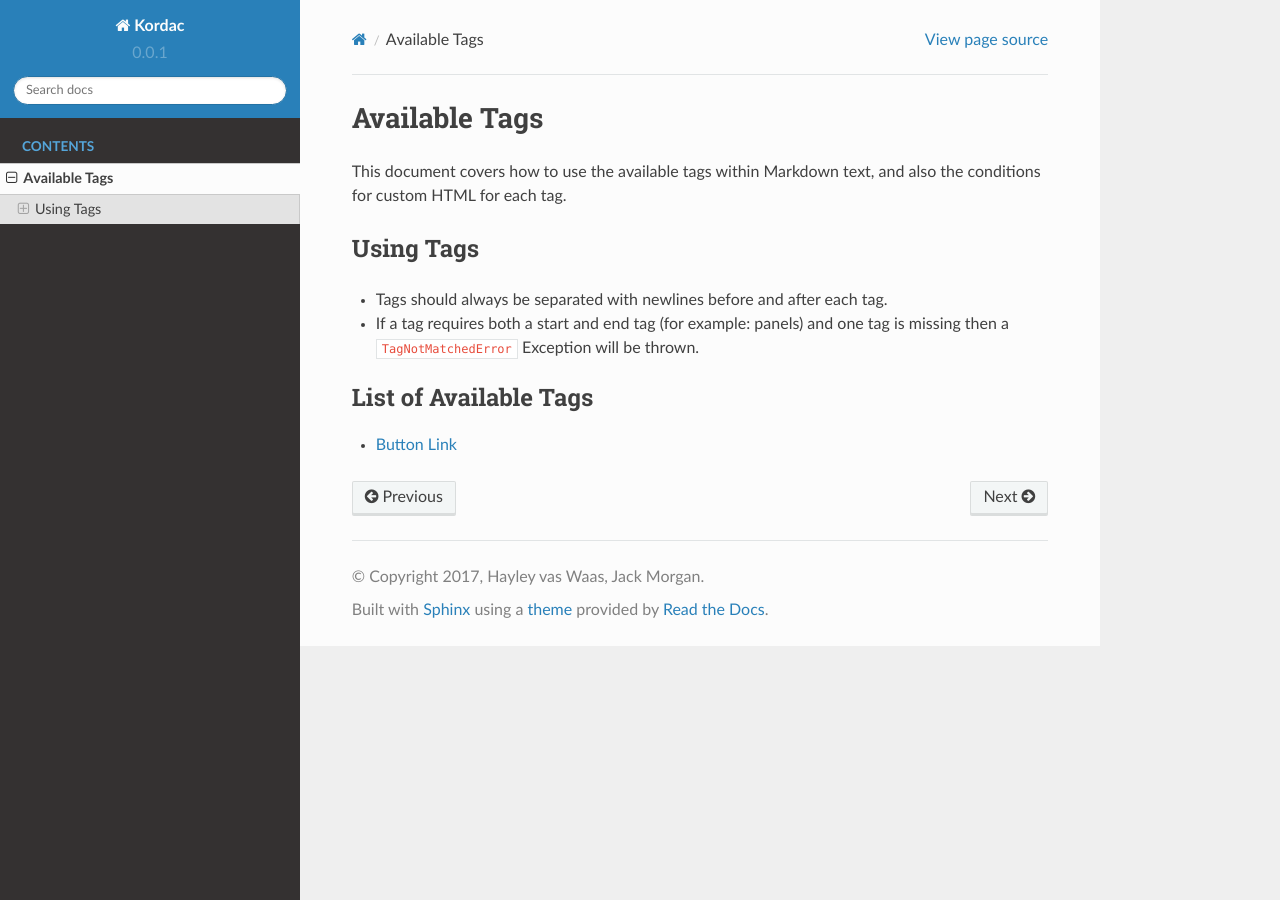
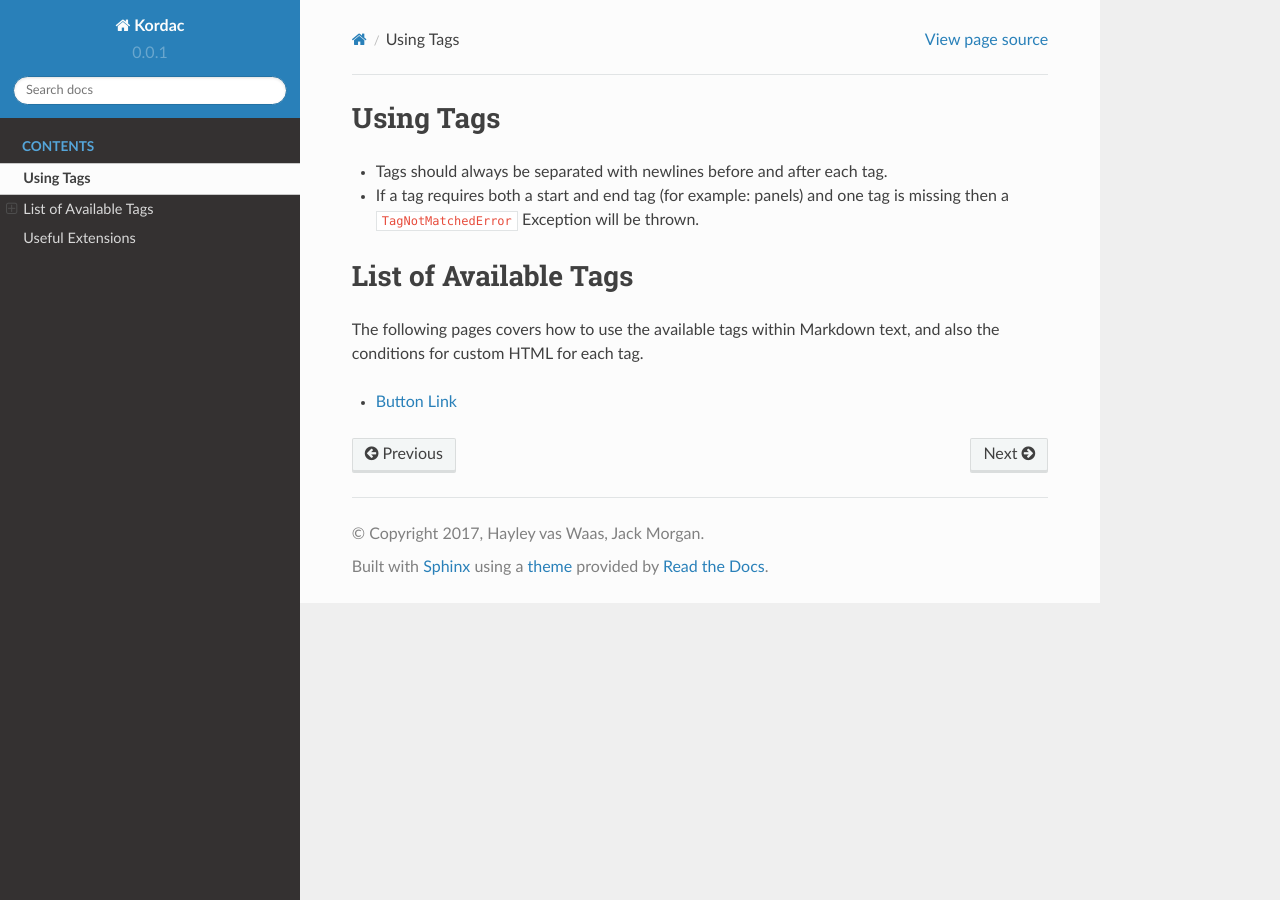
Before and after one commit to uccser/verto, a Sphinx documentation site: the page built from docs/source/tags/index.rst, in a window 1280 px wide. Built offline with Sphinx 7.4.7 and the Read the Docs theme 2.0.0, drawn with Linux system fonts in a browser that asks for light colours; pages that are not in the unit, such as notebooks, are missing from menus.

Commit message:
Add math to useful extensions and fix indentation

```diff
--- a/docs/source/tags/index.rst
+++ b/docs/source/tags/index.rst
@@ -1,16 +1,15 @@
-Available Tags
+Using Tags
 #######################################
-
-This document covers how to use the available tags within Markdown text, and also the conditions for custom HTML for each tag.
-
-Using Tags
-=======================================
 
 - Tags should always be separated with newlines before and after each tag.
 - If a tag requires both a start and end tag (for example: panels) and one tag is missing then a ``TagNotMatchedError`` Exception will be thrown.
 
+List of Available Tags
+#######################################
+
+The following pages covers how to use the available tags within Markdown text, and also the conditions for custom HTML for each tag.
+
 .. toctree::
-   :maxdepth: 1
-   :caption: List of Available Tags
+    :maxdepth: 1
 
-   button-link
+    button-link
```
Also changed, not shown: docs/source/index.rst (+5 -4 lines), docs/source/useful-extensions.rst (added, +23 -0 lines).
